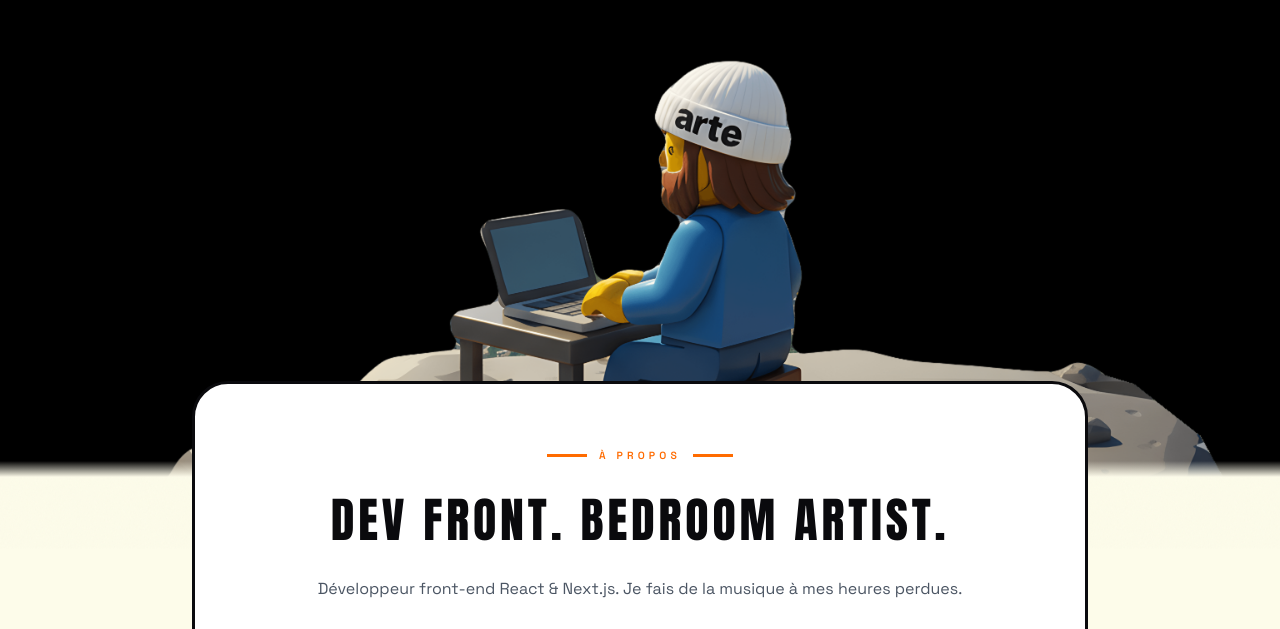
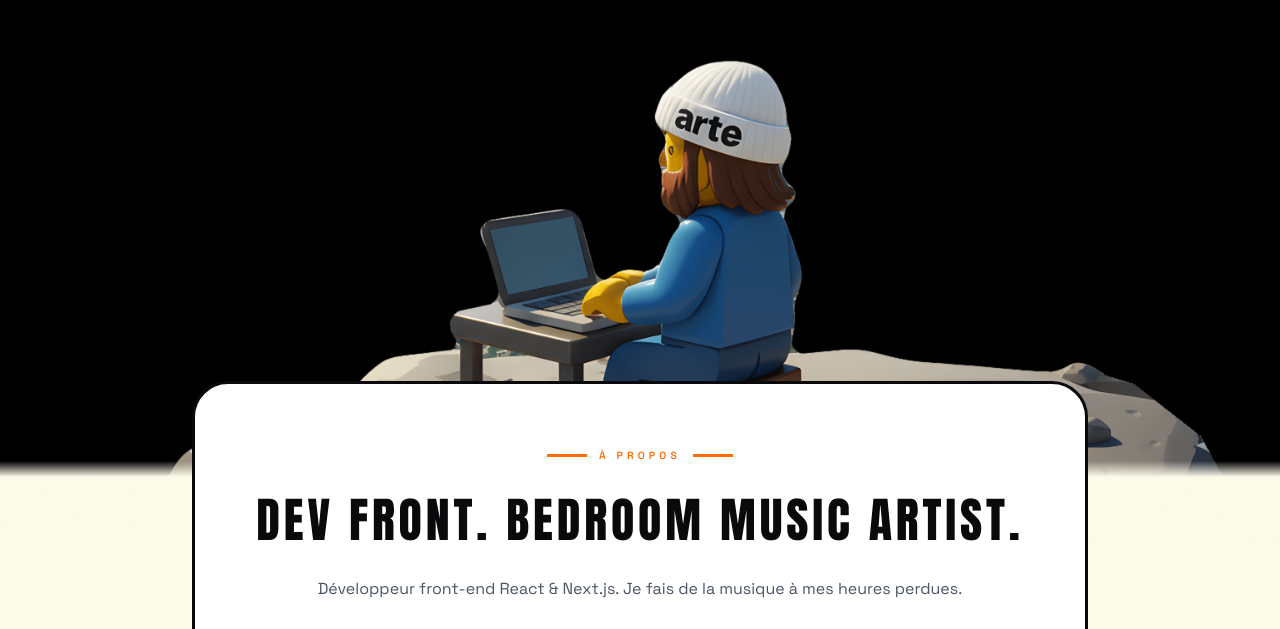
Before and after one commit to 1hake/champdavoine, a Next.js app: page / in a window 1280 px wide. Shown: the part 323-952 px from the top of the page. Built offline with nearby package versions, Linux system fonts and the light colour scheme.

Commit message:
Change "bedroom artist" to "bedroom music artist"
Co-authored-by: 1hake <43337713+1hake@users.noreply.github.com>

```diff
--- a/app/layout.tsx
+++ b/app/layout.tsx
@@ -21,8 +21,8 @@ const body = Space_Grotesk({
 });
 
 export const metadata: Metadata = {
-  title: "Colin Champdavoine - Développeur Frontend & Bedroom Artist",
-  description: "Portfolio de Colin Champdavoine, développeur frontend spécialisé en React, et bedroom artist a ses heures perdues. Découvrez mes projets tech et créatifs.",
+  title: "Colin Champdavoine - Développeur Frontend & Bedroom Music Artist",
+  description: "Portfolio de Colin Champdavoine, développeur frontend spécialisé en React, et bedroom music artist a ses heures perdues. Découvrez mes projets tech et créatifs.",
 };
 
 export default function RootLayout({
--- a/data/data.ts
+++ b/data/data.ts
@@ -16,7 +16,7 @@ export const aboutData = {
     badge: 'Tech Créative / Culture Audacieuse',
     title: {
         line1: 'Dev front.',
-        line2: 'Bedroom artist.'
+        line2: 'Bedroom music artist.'
     },
     profile: {
         summary: "Développeur front-end React & Next.js. Je fais de la musique à mes heures perdues.",
```
